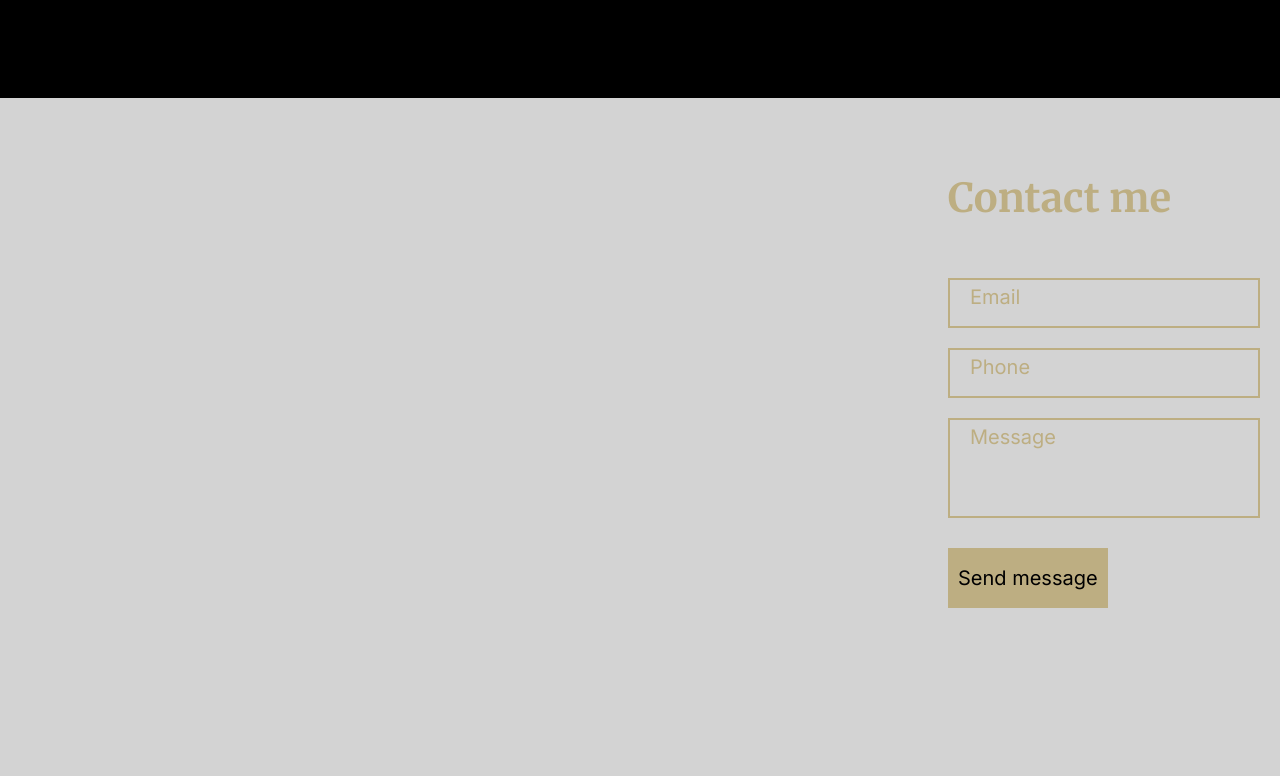
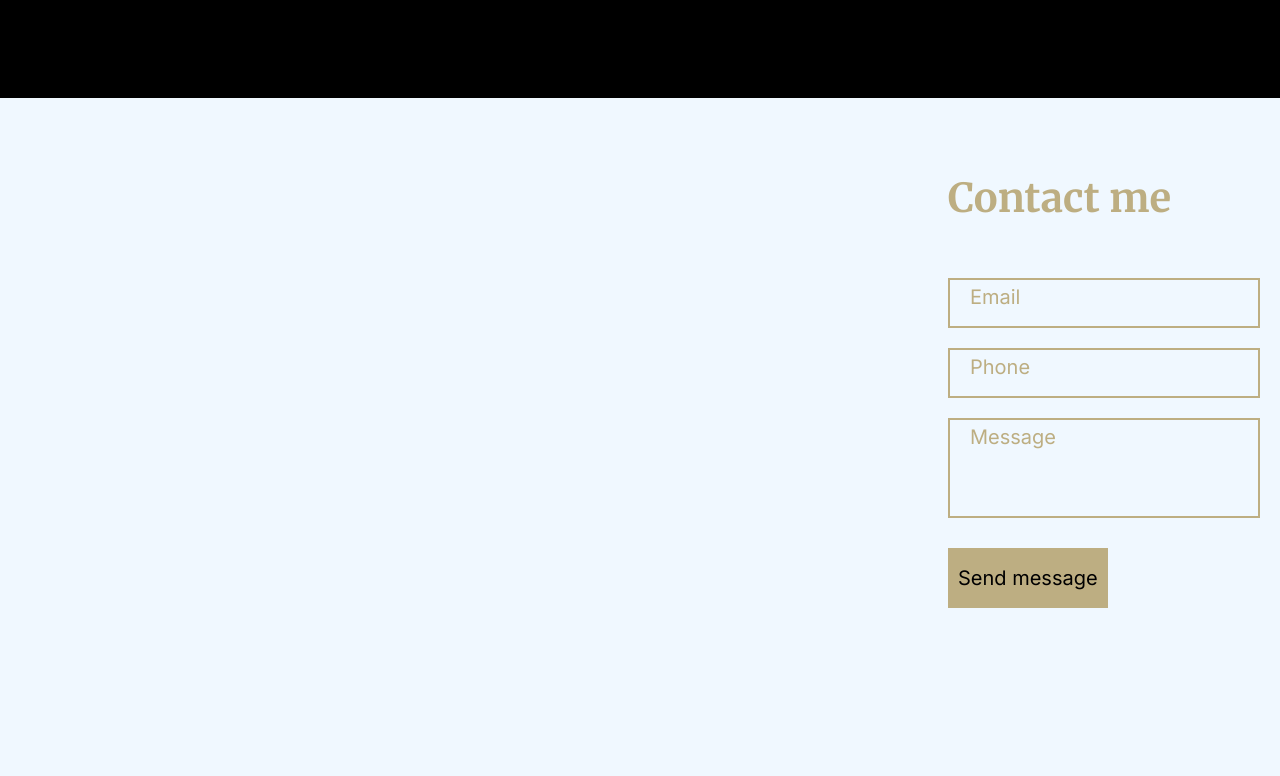
Before and after one commit to RostikNovosad/Photographer-portfolio, a plain HTML site: page index.html in a window 1280 px wide. Shown: the part 4764-5540 px from the top of the page. Drawn offline with nearby package versions, Linux system fonts and the light colour scheme.

Commit message:
test change

```diff
--- a/scss/layout/_contact-section.scss
+++ b/scss/layout/_contact-section.scss
@@ -1,5 +1,5 @@
 .contact-section {
-  background-color: lightgray;
+  background-color: aliceblue;
 
   &__container {
     display: flex;
```
Also changed, not shown: scss/main.css.
